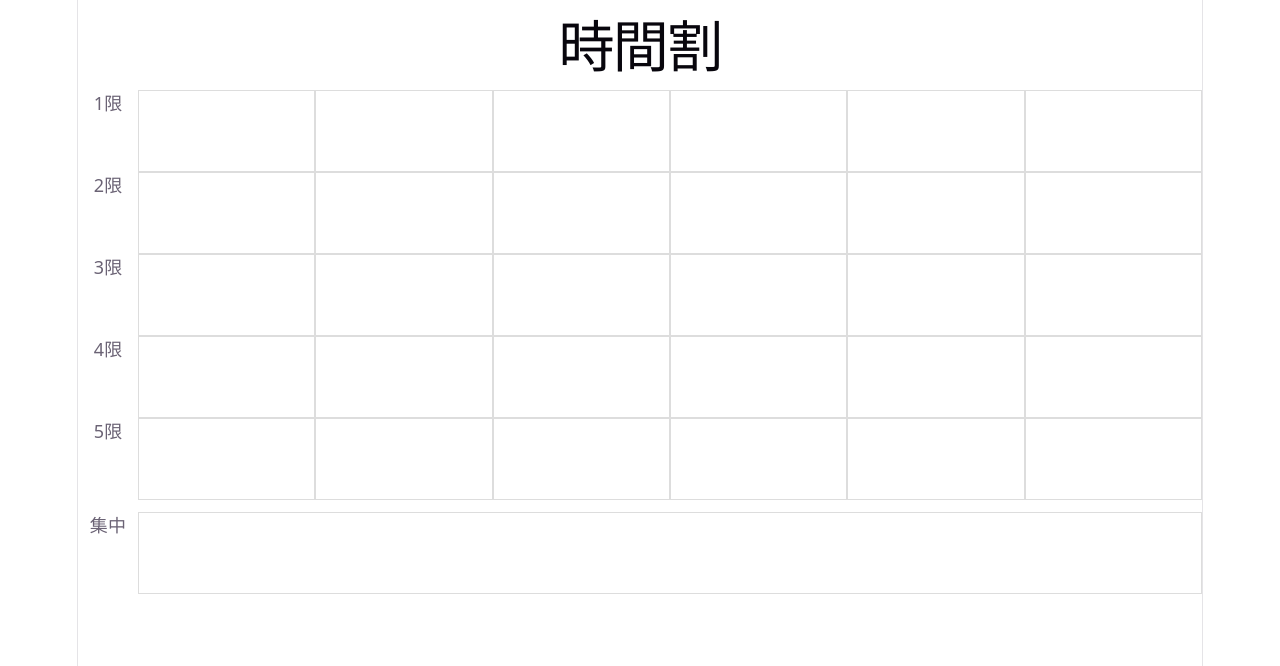
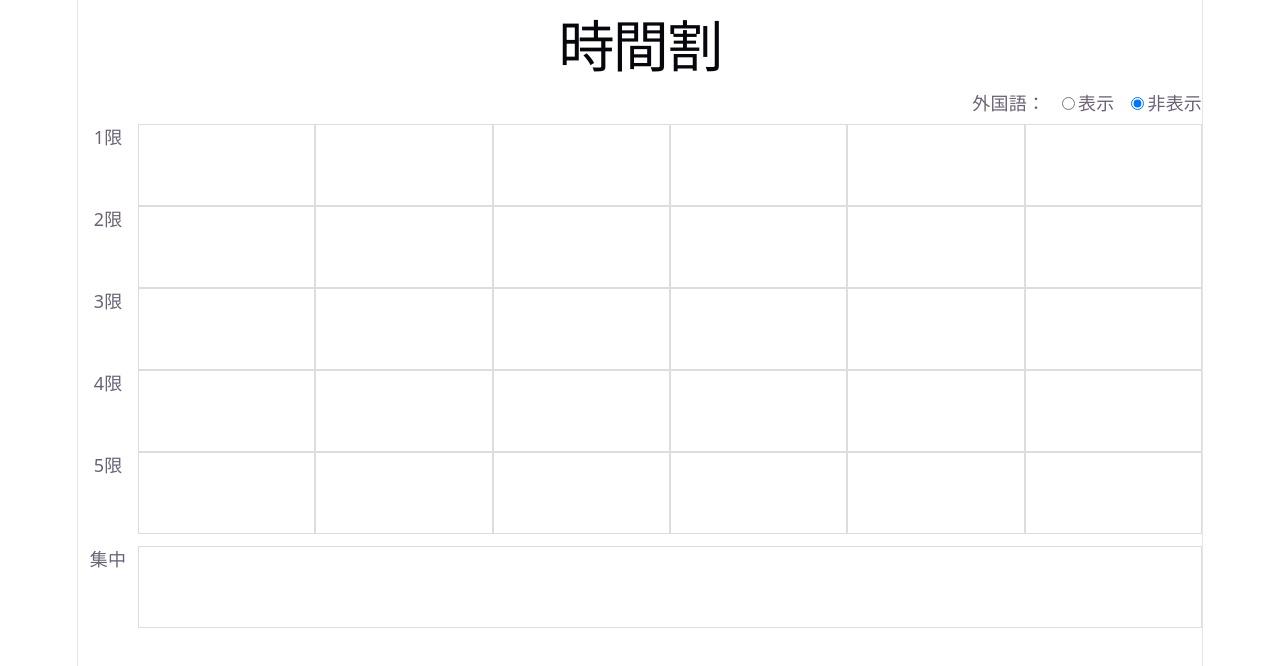
Before and after one commit to wawadukukuto/coregis, a React (Vite) app: page / in a window 1280 px wide. Shown: the top 666 px of the page. Built offline with nearby package versions, Linux system fonts and the light colour scheme.

Commit message:
外国語の非表示設定を追加

```diff
--- a/src/components/Timetable.css
+++ b/src/components/Timetable.css
@@ -108,3 +108,10 @@
   color: #777;
   margin-top: 2px;
 }
+
+.toolbar {
+  display: flex;
+  justify-content: flex-end;
+  gap: 12px;
+  margin-bottom: 8px;
+}
--- a/src/components/Timetable.tsx
+++ b/src/components/Timetable.tsx
@@ -16,7 +16,7 @@ function Timetable() {
   //↑setSelectedがselctedの中身を変更する関数的役割
 
   const [registered, setRegistered] = useState<Course[]>([]); //登録された授業を入れる
-
+  const [showForeign, setShowForeign] = useState(false); // 外国語を表示するか(初期値非表示)
   const [selDay, selPeriod] = selected?.split("-") ?? [];
   const col = days.indexOf(selDay); // 何列目か（月=0〜土=5、見つからなければ-1）(days配列の何番目にあるかを見ている)
   const row = Number(selPeriod) - 1; // 何行目か（1限=0）
@@ -26,8 +26,17 @@ function Timetable() {
   const candidates = isIntensive
     ? intensives
     : courses.filter((c) => c.dWeekId === col + 1 && c.time === row + 1);
+  const filtered = candidates.filter(
+    (c) => showForeign || !c.element.includes("外国語"),
+  );
+  // 選ばれている方が前に来るような配列にする
+  const sortedCandidates = [
+    ...filtered.filter((c) => registered.some((r) => r.id === c.id)),
+    ...filtered.filter((c) => !registered.some((r) => r.id === c.id)),
+  ];
 
   const popupPos = isIntensive ? "bottom" : col < 3 ? "right" : "left";
+
 
   // 登録・削除の関数
   function toggleCourse(c: Course) {
@@ -51,6 +60,29 @@ function Timetable() {
   }
 
   return (
+    <>
+      {/* 外国語表示設定用のラジオボタン */}
+      <div className="toolbar">
+        <span>外国語：</span>
+        <label>
+          <input
+            type="radio"
+            name="foreign"
+            checked={showForeign}
+            onChange={() => setShowForeign(true)}
+          />
+          表示
+        </label>
+        <label>
+          <input
+            type="radio"
+            name="foreign"
+            checked={!showForeign}
+            onChange={() => setShowForeign(false)}
+          />
+          非表示
+        </label>
+      </div>
       <div className="timetable">
         {/*背景*/}
         {selected && (
@@ -64,10 +96,10 @@ function Timetable() {
           >
             <button onClick={() => setSelected(null)}>❌</button>
             <p>
-            {isIntensive ? "集中" : selected}：{candidates.length}件
+              {isIntensive ? "集中" : selected}：{filtered.length}件
             </p>
             <ul className="candidates">
-            {candidates.map((c) => (
+              {sortedCandidates.map((c) => (
                 <li key={c.id} className="candidate">
                   <CourseCard course={c} />
                   <button onClick={() => toggleCourse(c)}>
@@ -97,6 +129,7 @@ function Timetable() {
                   className={`cell ${isOpen ? "active" : ""}`}
                   onClick={() => setSelected(key)}
                 >
+                  {/* courseがあるときcoursecardを表示する */}
                   {course && <CourseCard course={course} />}
                 </div>
               );
@@ -118,6 +151,7 @@ function Timetable() {
           </div>
         </div>
       </div>
+    </>
   );
 }
 
```
Lines whose indentation alone changed are shown as unchanged.
